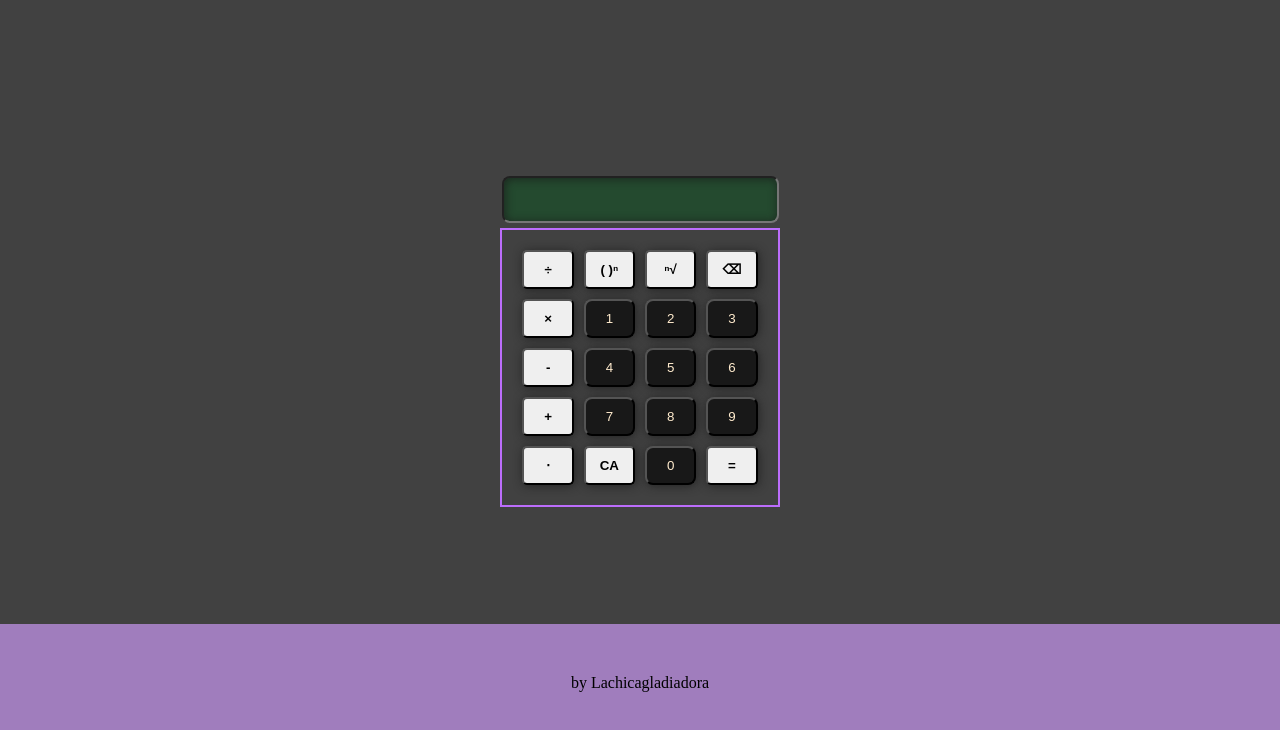
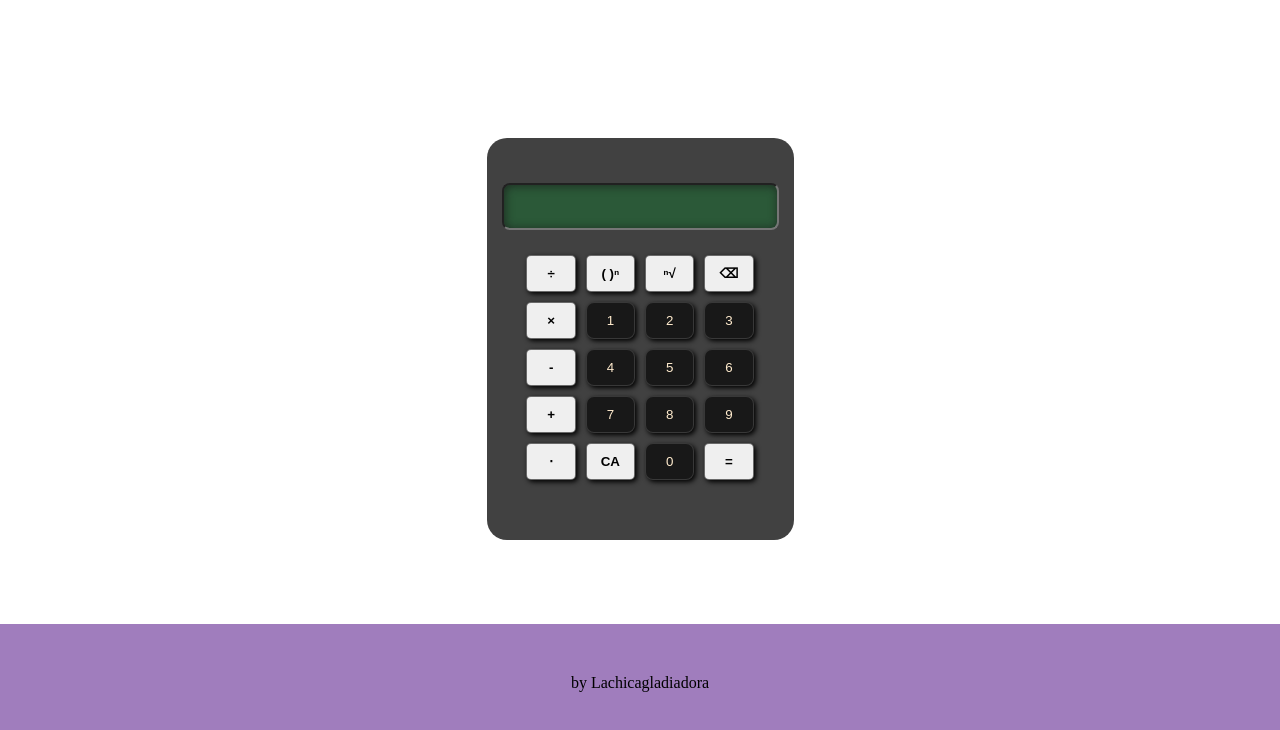
Before and after one commit to Lachicagladiadora/first-javascript-project, a plain HTML site: page index.html in a window 1280 px wide. Shown: the part 58-788 px from the top of the page. Drawn offline with Linux system fonts and the light colour scheme.

Commit message:
chore: add styles for button

```diff
--- a/index.html
+++ b/index.html
@@ -13,6 +13,7 @@
     </header>
 
     <main class="main">
+        <div class="contain">
             <form id="display" class="display" autocomplete="off">
                 <input type="text" id="input-display" class="input-display">
             </form>
@@ -38,6 +39,7 @@
                 <button id="number0" class="button number">0</button>
                 <button id="" class="button  other">=</button>
             </section>
+        </div>
     </main>
 
     <footer class="footer">
--- a/style.css
+++ b/style.css
@@ -12,12 +12,20 @@ body{
 .main{
   width: 100%;
   height: 90%;
-  background-color: rgb(65, 65, 65);
   display: flex;
   flex-direction: column;
   align-items: center;
   justify-content: center;
-  padding: 50px 0px;
+}
+
+.contain{
+  background-color: rgb(65, 65, 65);
+  border-radius: 20px;
+  display: flex;
+  flex-direction: column;
+  align-items: center;
+  justify-content: center;
+  padding: 40px 10px;
 }
 
 .h1{
@@ -36,20 +44,26 @@ body{
   font-weight: bolder;
   font-size: x-large;
   font-family: monospace;
-  background-color: #244a2f;
+  background-color: #2b5938;
   &:focus{
     outline: none;
-    background-color: #247e3f;
+    background-color: #318b4c;
   }
   &:hover{
-    background-color: #318b4c;
-
+    background-color: #247e3f;
   }
 }
 
 .button{
-  box-shadow: 1px 1px 10px #181818af;
-
+  box-shadow: 2px 2px 5px #000000;
+  border: solid 1px rgba(65, 65, 65, 0.77);
+  &:focus{
+    outline: none;
+    box-shadow: 2px 2px 5px #000000;
+  }
+  &:active{
+    box-shadow: 0px 0px 0px #18181825;
+  }
 }
 
 .other{
@@ -66,7 +80,7 @@ body{
 }
 
 .keyboard{
-  border: solid 2px rgb(188, 109, 252);
+  /* border: solid 2px rgb(188, 109, 252); */
   padding: 20px;
   display: grid;
   grid-template-columns: repeat(4,1fr);
```
Lines whose indentation alone changed are shown as unchanged.
